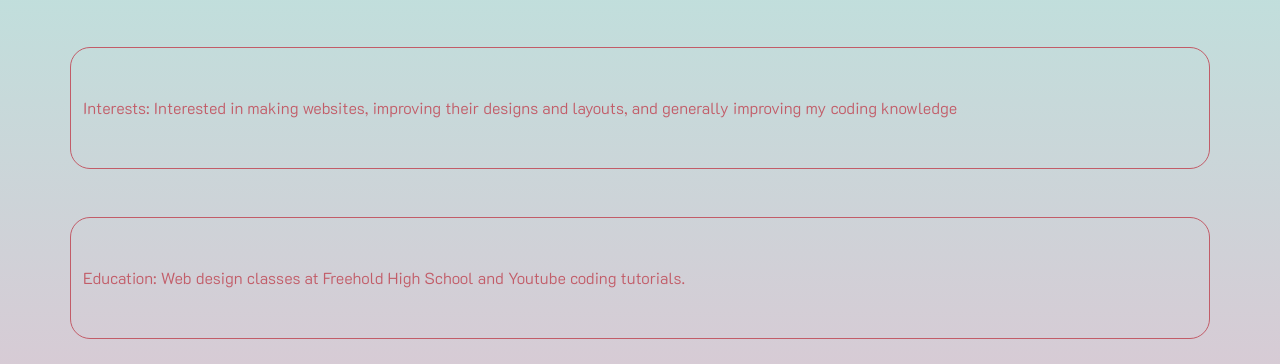
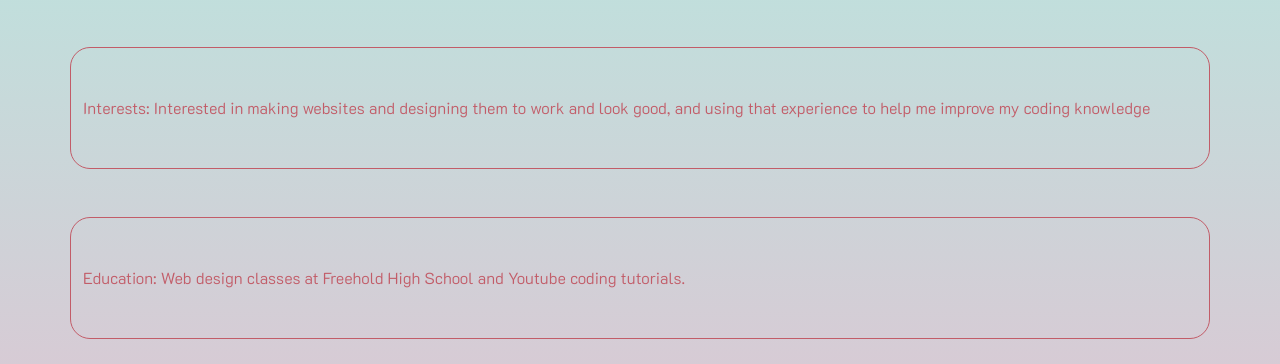
Before and after one commit to Giorios/portfolio2, a website: page index.html in a window 1280 px wide. Shown: the part 256-620 px from the top of the page. Drawn offline with nearby package versions, Linux system fonts and the light colour scheme.

Commit message:
interests

```diff
--- a/index.html
+++ b/index.html
@@ -79,8 +79,7 @@
         <div class="container my-5" data-aos="zoom-in" data-aos-delay="200">
           <div class="row my-5">
             <div class="col" data-aos="fade-left" data-aos-delay="400">
-              Interests: Interested in making websites, improving their designs
-              and layouts, and generally improving my coding knowledge
+              Interests: Interested in making websites and designing them to work and look good, and using that experience to help me improve my coding knowledge
             </div>
           </div>
         </div>
```
